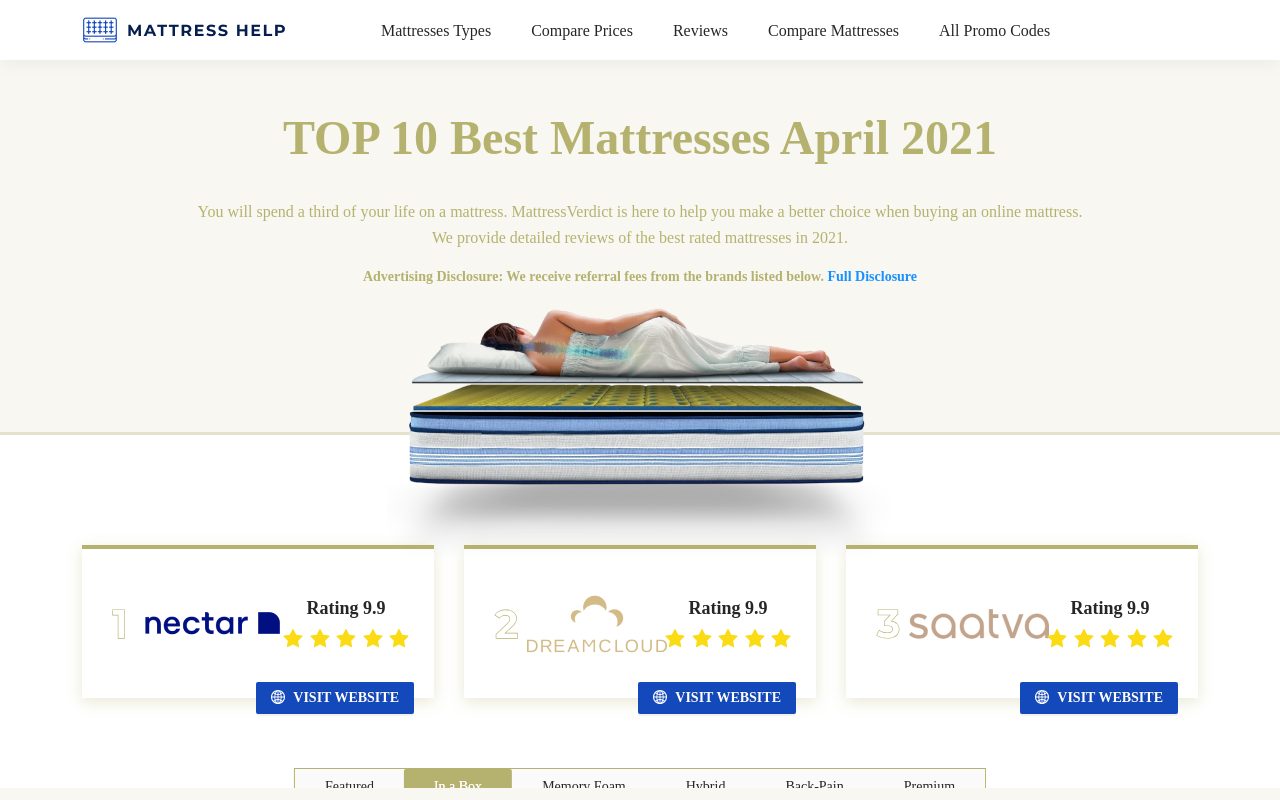
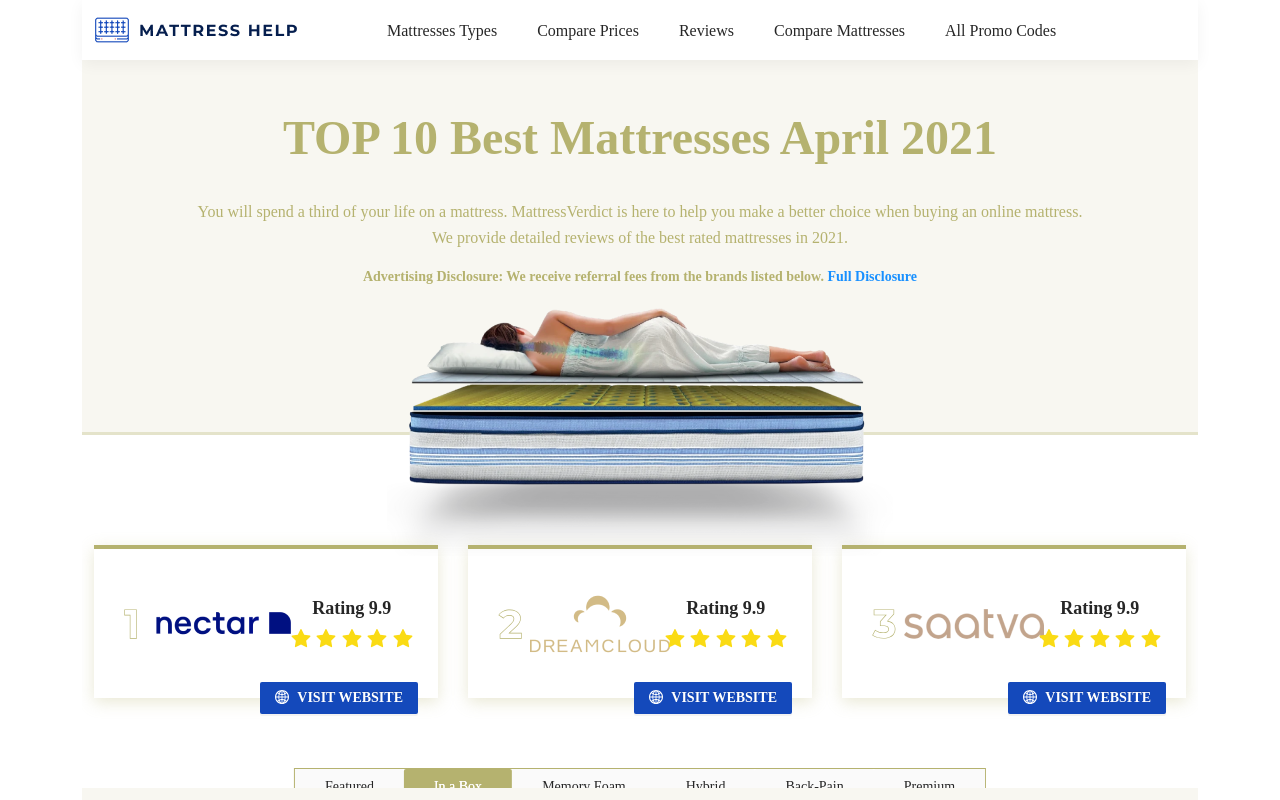
Before and after one commit to mixmaster429/React-next, a Next.js app: page / in a window 1280 px wide. Shown: the top 800 px of the page. Built offline with nearby package versions, Linux system fonts and the light colour scheme; a web font is replaced by a local one.

Commit message:
Update index.tsx
added container class so that webpage will look same in all resolutions

```diff
--- a/src/pages/index.tsx
+++ b/src/pages/index.tsx
@@ -35,7 +35,7 @@
   };
 
   return (
-    <div className="homepage">
+    <div className="container homepage">
       <Header />
 
       <section className="top-section">
@@ -68,7 +68,6 @@
                 number="imgs/number1.svg"
                 brandImage="imgs/nectar.svg"
               />
-
             </Col>
 
             <Col lg={8} xs={24}>
```
